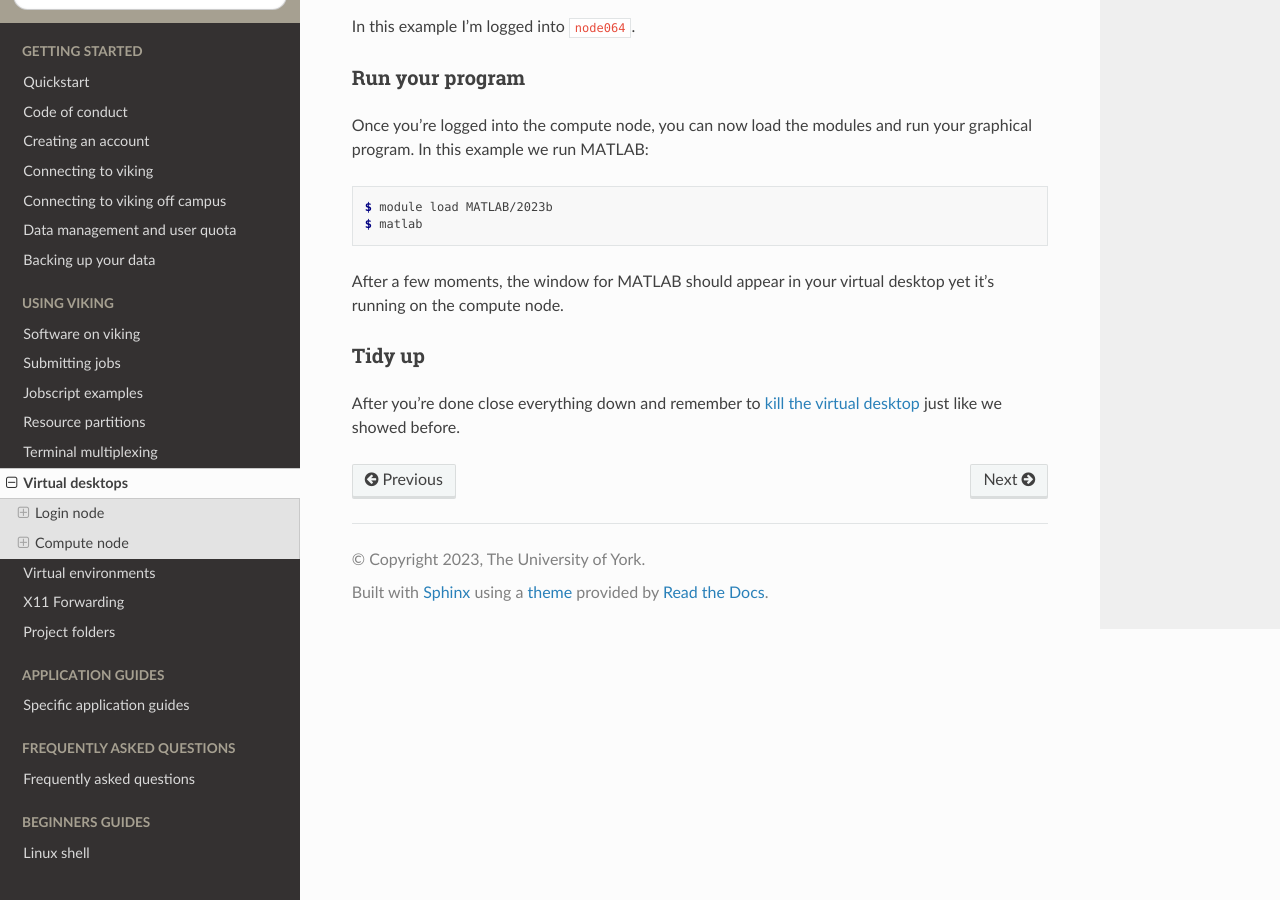
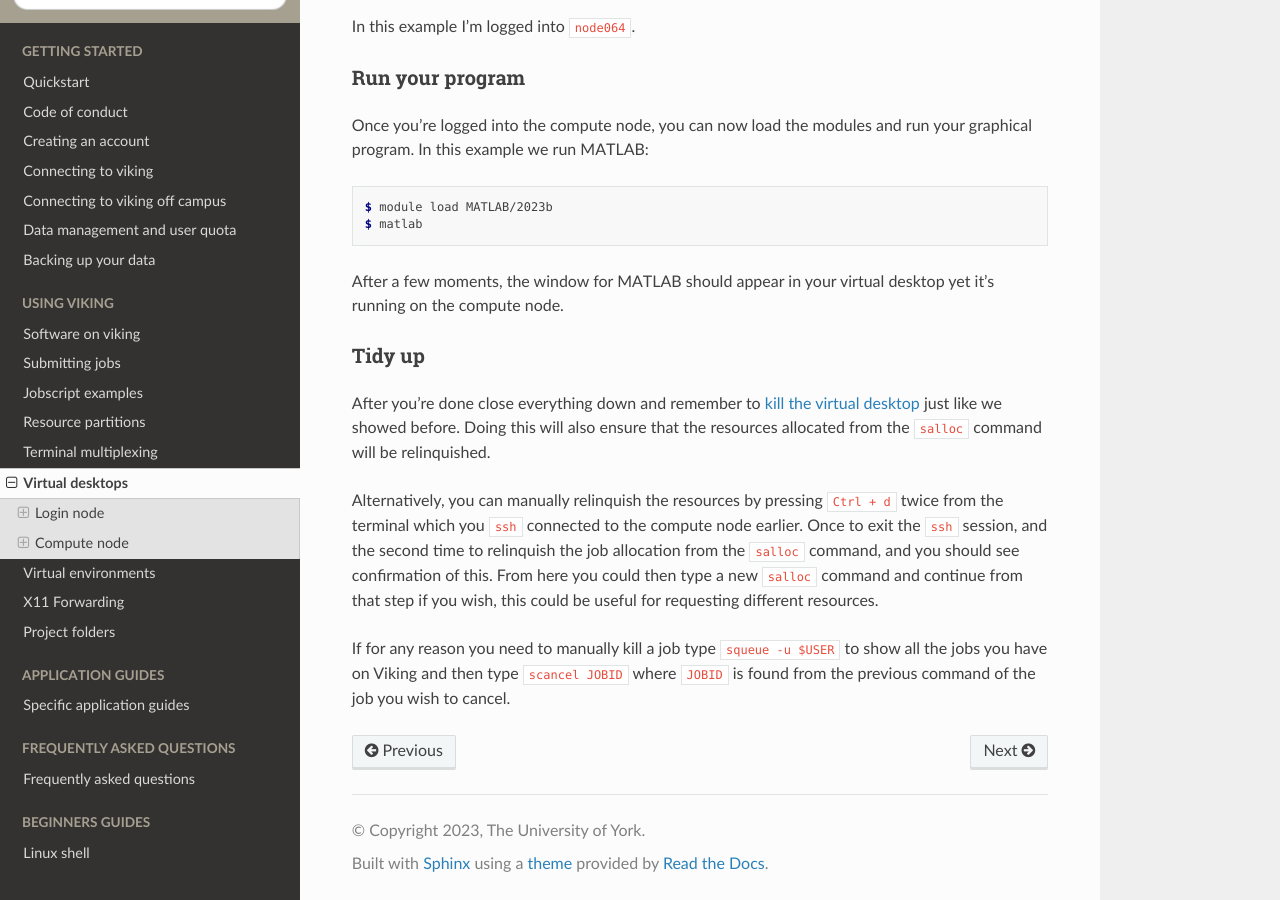
Before and after one commit to university-of-york/research-it-documentation, a Sphinx documentation site: the page built from docs/source/using_viking/virtual_desktops.rst, in a window 1280 px wide and 900 px high, scrolled down 5698 px. Built offline with Sphinx 7.4.7 and the Read the Docs theme 2.0.0, drawn with Linux system fonts in a browser that asks for light colours.

Commit message:
add more to tidy up section

```diff
--- a/docs/source/using_viking/virtual_desktops.rst
+++ b/docs/source/using_viking/virtual_desktops.rst
@@ -259,4 +259,8 @@ After a few moments, the window for MATLAB should appear in your virtual desktop
 Tidy up
 ^^^^^^^
 
-After you're done close everything down and remember to :ref:`kill the virtual desktop <kill_sessions>` just like we showed before.
+After you're done close everything down and remember to :ref:`kill the virtual desktop <kill_sessions>` just like we showed before. Doing this will also ensure that the resources allocated from the ``salloc`` command will be relinquished.
+
+Alternatively, you can manually relinquish the resources by pressing ``Ctrl + d`` twice from the terminal which you ``ssh`` connected to the compute node earlier. Once to exit the ``ssh`` session, and the second time to relinquish the job allocation from the ``salloc`` command, and you should see confirmation of this. From here you could then type a new ``salloc`` command and continue from that step if you wish, this could be useful for requesting different resources.
+
+If for any reason you need to manually kill a job type ``squeue -u $USER`` to show all the jobs you have on Viking and then type ``scancel JOBID`` where ``JOBID`` is found from the previous command of the job you wish to cancel.
```
